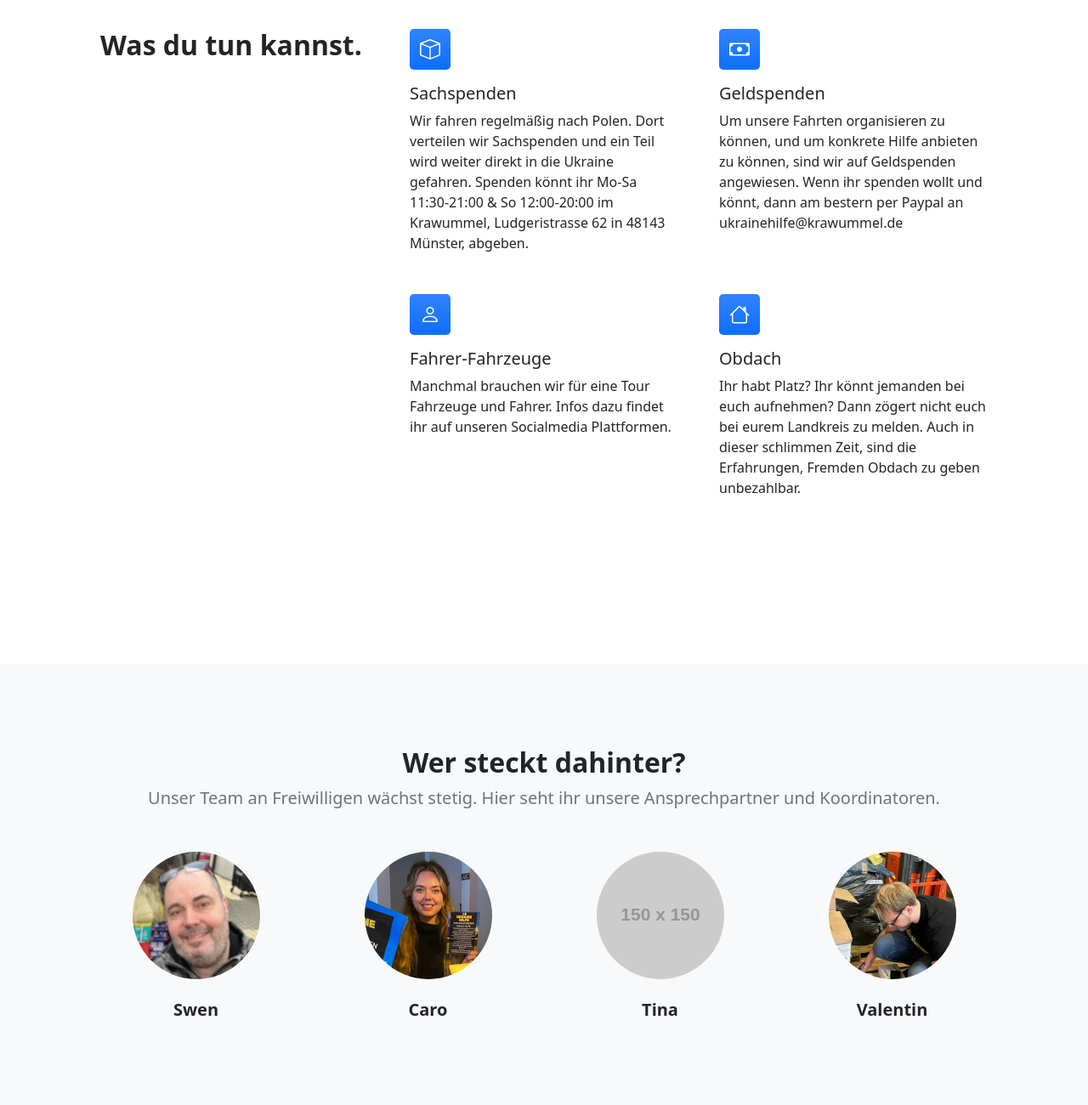
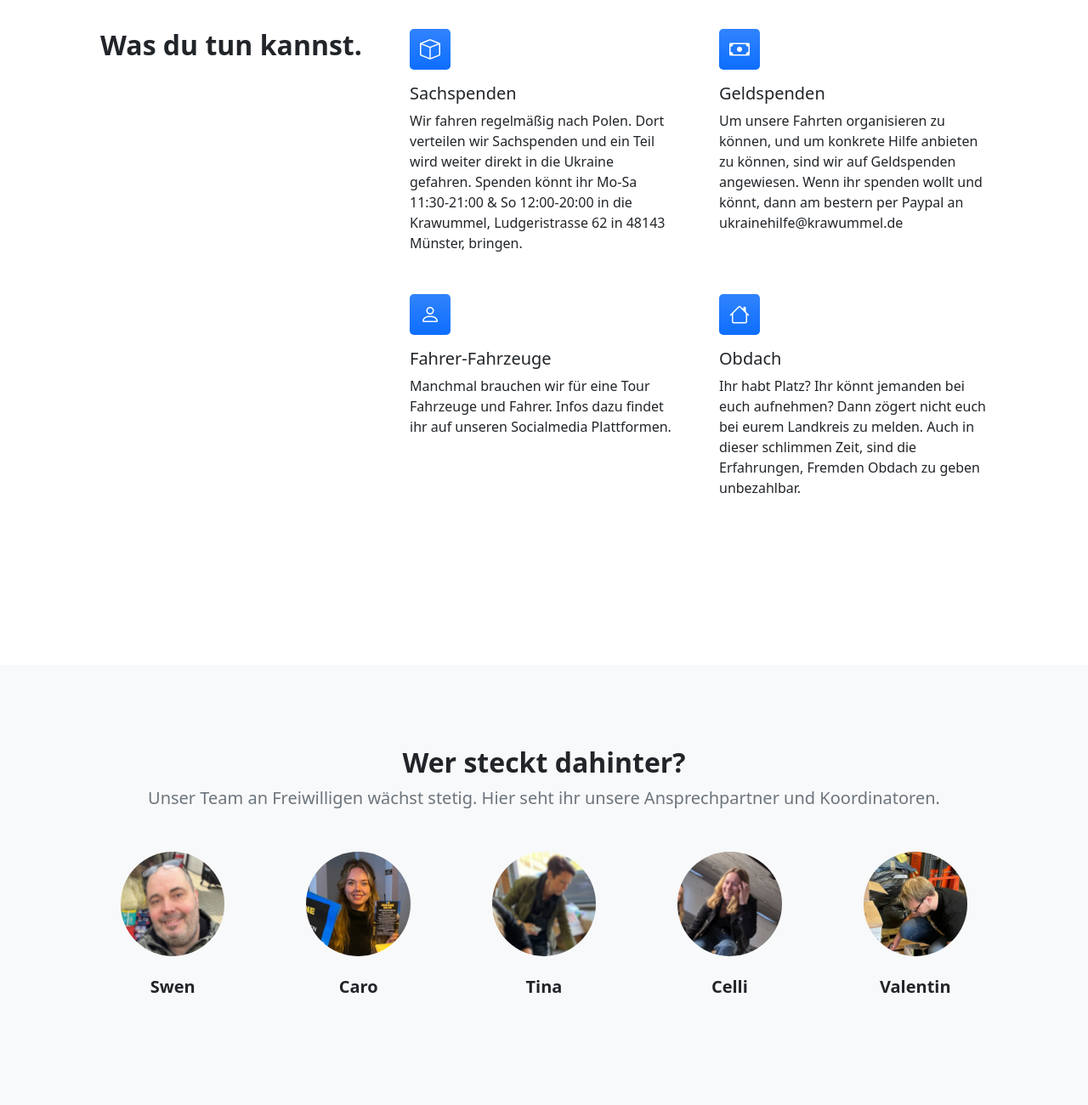
Before and after one commit to degaso/Fluchtgeschichten, a plain HTML site: page index.html in a window 1280 px wide. Shown: the part 2160-3460 px from the top of the page at 85% size. Drawn offline with nearby package versions, Linux system fonts and the light colour scheme; placeholder pictures from the web are drawn by us.

Commit message:
add user pictures

```diff
--- a/index.html
+++ b/index.html
@@ -141,7 +141,7 @@
                                 <div data-aos="fade-up" class="col mb-5 h-100">
                                     <div class="feature bg-primary bg-gradient text-white rounded-3 mb-3"><i class="bi bi-box"></i></div>
                                     <h2 class="h5">Sachspenden</h2>
-                                    <p class="mb-0">Wir fahren regelmäßig nach Polen. Dort verteilen wir Sachspenden und ein Teil wird weiter direkt in die Ukraine gefahren. Spenden könnt ihr Mo-Sa 11:30-21:00 & So 12:00-20:00 im Krawummel, Ludgeristrasse 62 in 48143 Münster, abgeben.</p>
+                                    <p class="mb-0">Wir fahren regelmäßig nach Polen. Dort verteilen wir Sachspenden und ein Teil wird weiter direkt in die Ukraine gefahren. Spenden könnt ihr Mo-Sa 11:30-21:00 & So 12:00-20:00 in die Krawummel, Ludgeristrasse 62 in 48143 Münster, bringen.</p>
                                 </div>
                                 <div data-aos="fade-up" class="col mb-5 h-100">
                                     <div class="feature bg-primary bg-gradient text-white rounded-3 mb-3"><i class="bi bi-cash"></i></div>
@@ -171,7 +171,7 @@
                         <h2 class="fw-bolder">Wer steckt dahinter?</h2>
                         <p class="lead fw-normal text-muted mb-5">Unser Team an Freiwilligen wächst stetig. Hier seht ihr unsere Ansprechpartner und Koordinatoren.</p>
                     </div>
-                    <div class="row gx-5 row-cols-1 row-cols-sm-2 row-cols-xl-4 justify-content-center">
+                    <div class="row gx-5 row-cols-1 row-cols-sm-2 row-cols-xl-5 justify-content-center">
                         <div data-aos="fade-up" class="col mb-5 mb-5 mb-xl-0">
                             <div class="text-center">
                                 <img class="img-fluid rounded-circle mb-4 px-4" src="./assets/swen.png" alt="..." />
@@ -188,8 +188,15 @@
                         </div>
                         <div data-aos="fade-up" class="col mb-5 mb-5 mb-sm-0">
                             <div class="text-center">
-                                <img class="img-fluid rounded-circle mb-4 px-4" src="https://dummyimage.com/150x150/ced4da/6c757d" alt="..." />
+                                <img class="img-fluid rounded-circle mb-4 px-4" src="./assets/tina.png" alt="..." />
                                 <h5 class="fw-bolder">Tina</h5>
+                                <div class="fst-italic text-muted"></div>
+                            </div>
+                        </div>
+                        <div data-aos="fade-up" class="col mb-5">
+                            <div class="text-center">
+                                <img class="img-fluid rounded-circle mb-4 px-4" src="./assets/celli.png" alt="..." />
+                                <h5 class="fw-bolder">Celli</h5>
                                 <div class="fst-italic text-muted"></div>
                             </div>
                         </div>
```
Also changed, not shown: assets/celli.png (added), assets/tina.png (added).
